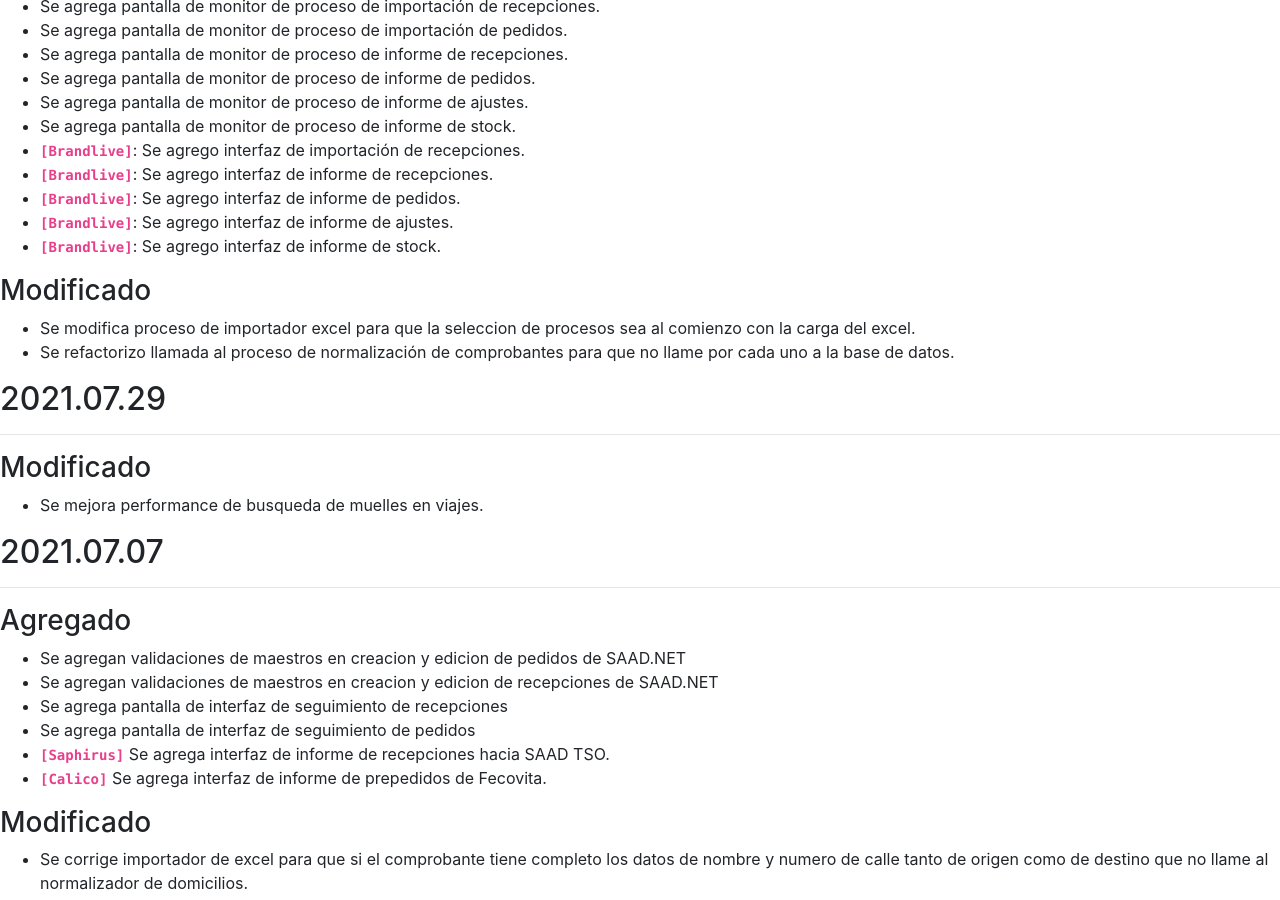
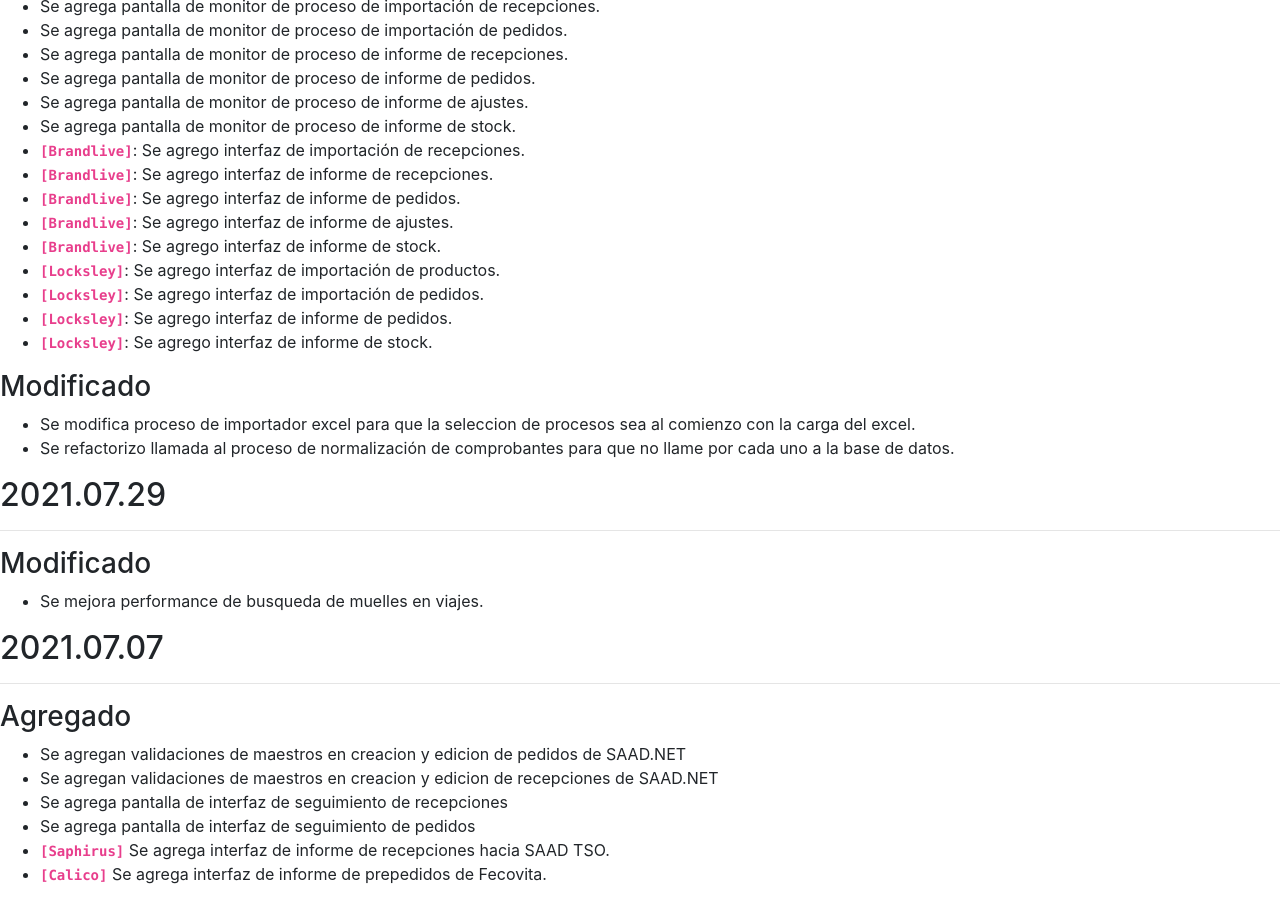
Before and after one commit to brainsys-arsaad/versionado, a Jekyll site: the page built from registro-cambios.markdown, in a window 1280 px wide and 900 px high, scrolled down 464 px. Built offline with Jekyll 4.4.1, drawn with Linux system fonts in a browser that asks for light colours.

Commit message:
Update registro-cambios.markdown

```diff
--- a/registro-cambios.markdown
+++ b/registro-cambios.markdown
@@ -59,6 +59,10 @@ El formato esta basado en [Keep a Changelog](https://keepachangelog.com/es-ES/1.
 - **`[Brandlive]`**: Se agrego interfaz de informe de pedidos.
 - **`[Brandlive]`**: Se agrego interfaz de informe de ajustes.
 - **`[Brandlive]`**: Se agrego interfaz de informe de stock.
+- **`[Locksley]`**: Se agrego interfaz de importación de productos.
+- **`[Locksley]`**: Se agrego interfaz de importación de pedidos.
+- **`[Locksley]`**: Se agrego interfaz de informe de pedidos.
+- **`[Locksley]`**: Se agrego interfaz de informe de stock.
 
 ### Modificado
 - Se modifica proceso de importador excel para que la seleccion de procesos sea al comienzo con la carga del excel.
```
